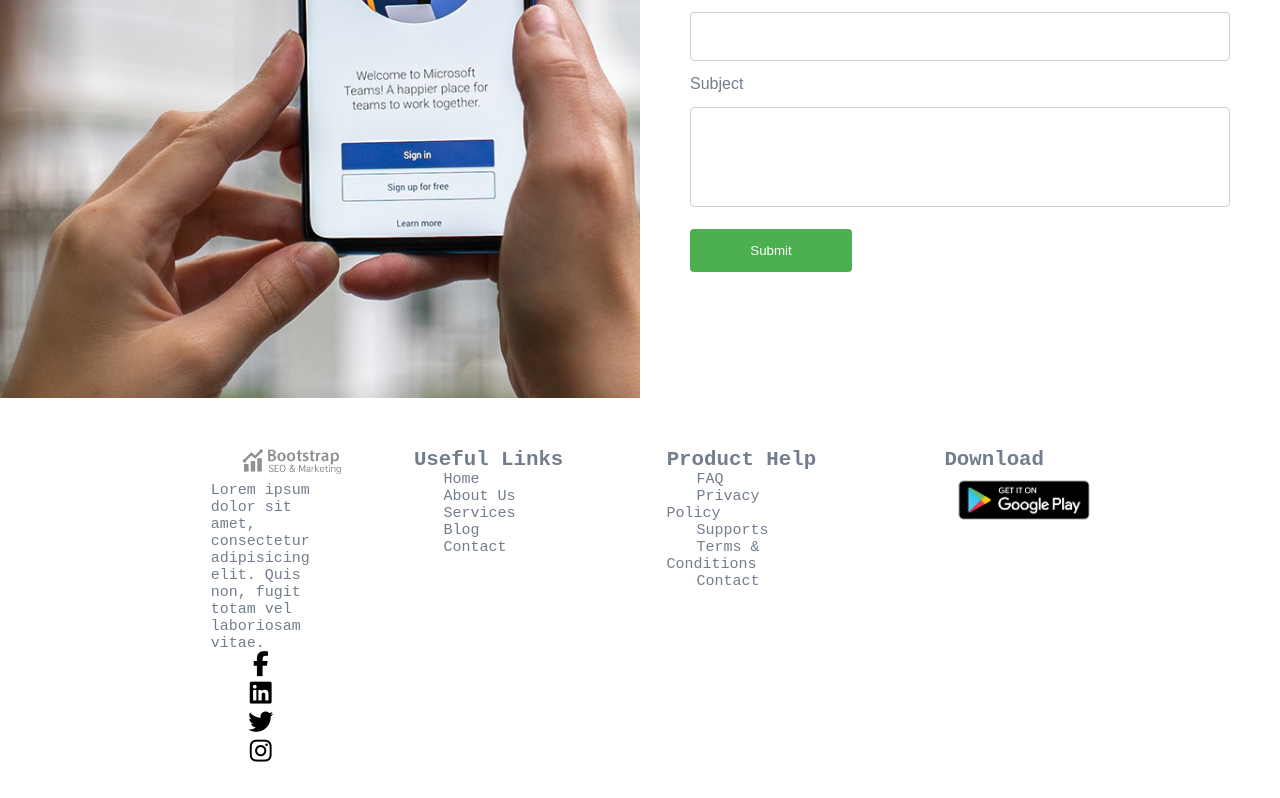
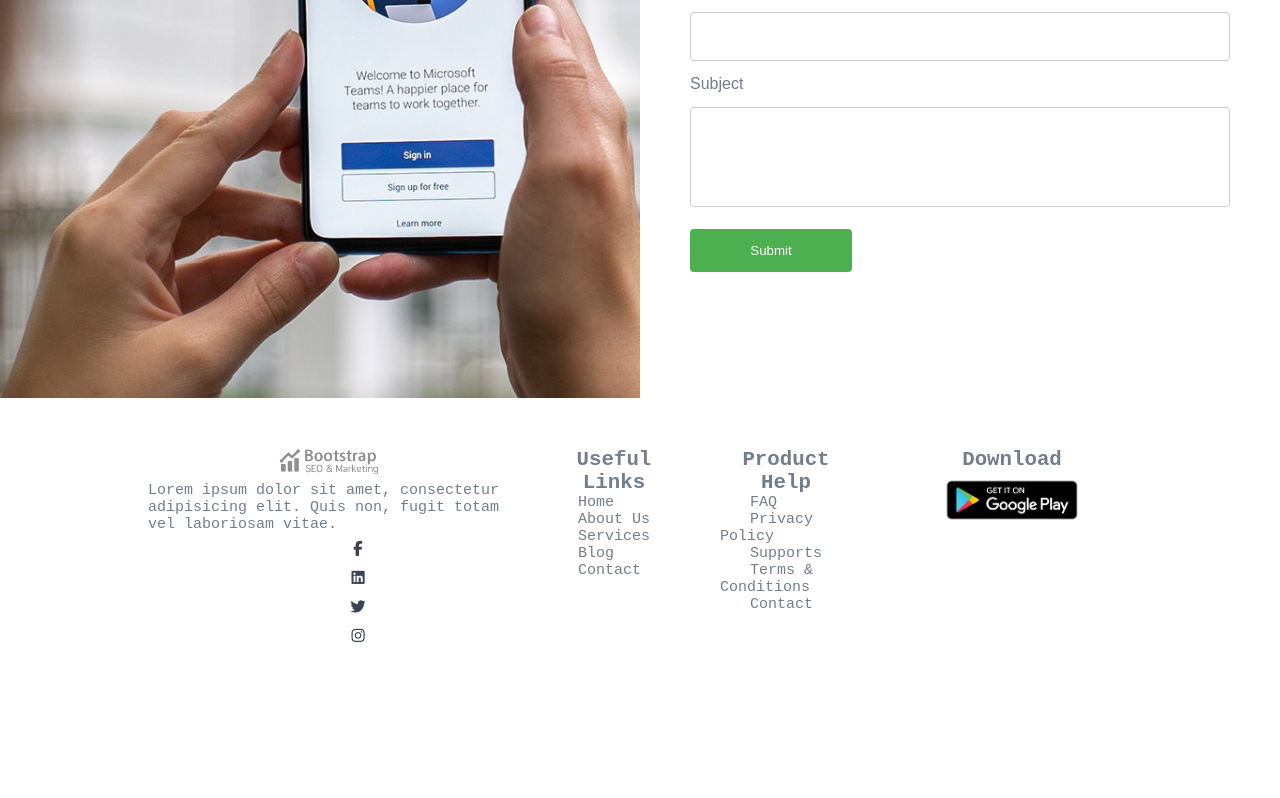
Before and after one commit to man-of-mind/iQubeProjects, a plain HTML site: page index.html in a window 1280 px wide. Shown: the part 4070-4868 px from the top of the page. After the commit the page ends 4749 px from the top, so only its background shows below. Drawn offline with Linux system fonts and the light colour scheme.

Commit message:
unrelates issue

```diff
--- a/index.html
+++ b/index.html
@@ -221,17 +221,17 @@
         </main>
         <footer>
             <div class="feature-grid" style="justify-content: space-evenly;">
-                <div class="feature-item" style="justify-content: center; width: 100px;">
+                <div class="feature-item">
                     <a href="#"> <img src="img/logo-grey.png" alt="" style="width: 100px;"> </a>
                     <p style="text-align: start;">Lorem ipsum dolor sit amet, consectetur adipisicing elit. Quis non, fugit totam vel laboriosam vitae.</p>
                     <div>
-                        <a href="#" style="color: black;"> <i class="fa fa-facebook" aria-hidden="true"></i></a>
-                        <a href="#" style="color: black;"> <i class="fa fa-linkedin-square" aria-hidden="true"></i> </a>
-                        <a href="#" style="color: black;"> <i class="fa fa-twitter" aria-hidden="true"></i> </a>
-                        <a href="#" style="color: black;"> <i class="fa fa-instagram" aria-hidden="true"></i> </a>
+                        <a href="#" style="color: #394352;"> <i class="fa fa-facebook" aria-hidden="true" style="font-size: 15px; width: 100%;"></i></a>
+                        <a href="#" style="color: #394352;"> <i class="fa fa-linkedin-square" aria-hidden="true" style="font-size: 15px; width: 100%;"></i> </a>
+                        <a href="#" style="color: #394352;"> <i class="fa fa-twitter" aria-hidden="true" style="font-size: 15px; width: 100%;"></i> </a>
+                        <a href="#" style="color: #394352;"> <i class="fa fa-instagram" aria-hidden="true" style="font-size: 15px; width: 100%;"></i> </a>
                     </div>
                 </div>
-                <div class="feature-item" style="width: 150px;">
+                <div class="feature-item">
                     <h5>Useful Links</h5>
                     <p><a href="#" style="color: #727E8C; display: inline;">Home</a></p>
                     <p><a href="#" style="color: #727E8C; display: inline;">About Us</a><p>
@@ -239,7 +239,7 @@
                     <p><a href="#" style="color: #727E8C;">Blog</a></p>
                     <p><a href="#" style="color: #727E8C;">Contact</a></p>
                 </div>
-                <div class="feature-item" style="width: 150px;">
+                <div class="feature-item">
                     <h5>Product Help</h5>
                     <p><a href="#" style="color: #727E8C; display: inline;">FAQ</a></p>
                     <p><a href="#" style="color: #727E8C; display: inline;">Privacy Policy</a><p>
@@ -247,7 +247,7 @@
                     <p><a href="#" style="color: #727E8C;">Terms &amp Conditions</a></p>
                     <p><a href="#" style="color: #727E8C;">Contact</a></p>
                 </div>
-                <div class="feature-item" style="width: 150px;">
+                <div class="feature-item">
                     <h5>Download</h5>
                     <div>
                         <a href="#"> <img src="img/android_badge_web_generic_0.png" class="img-fluid" alt="" width="150px"> </a>
```
